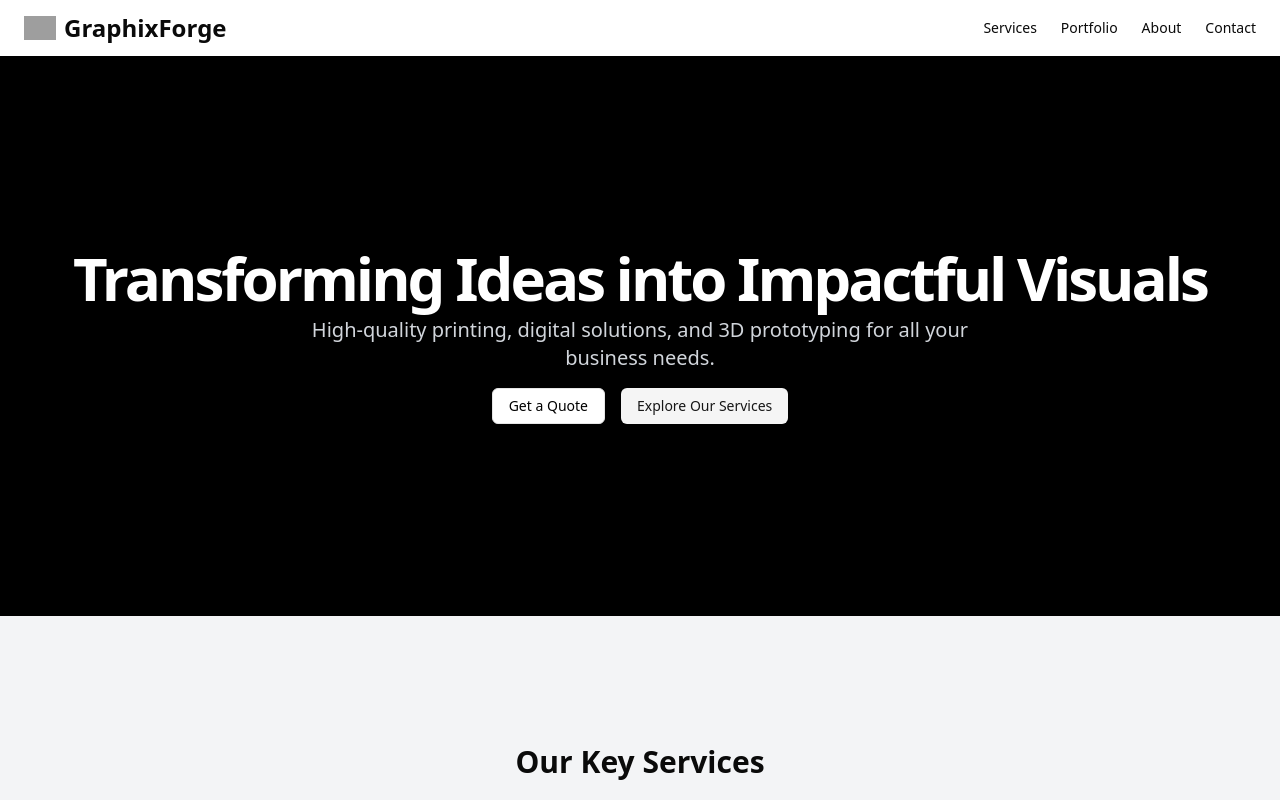
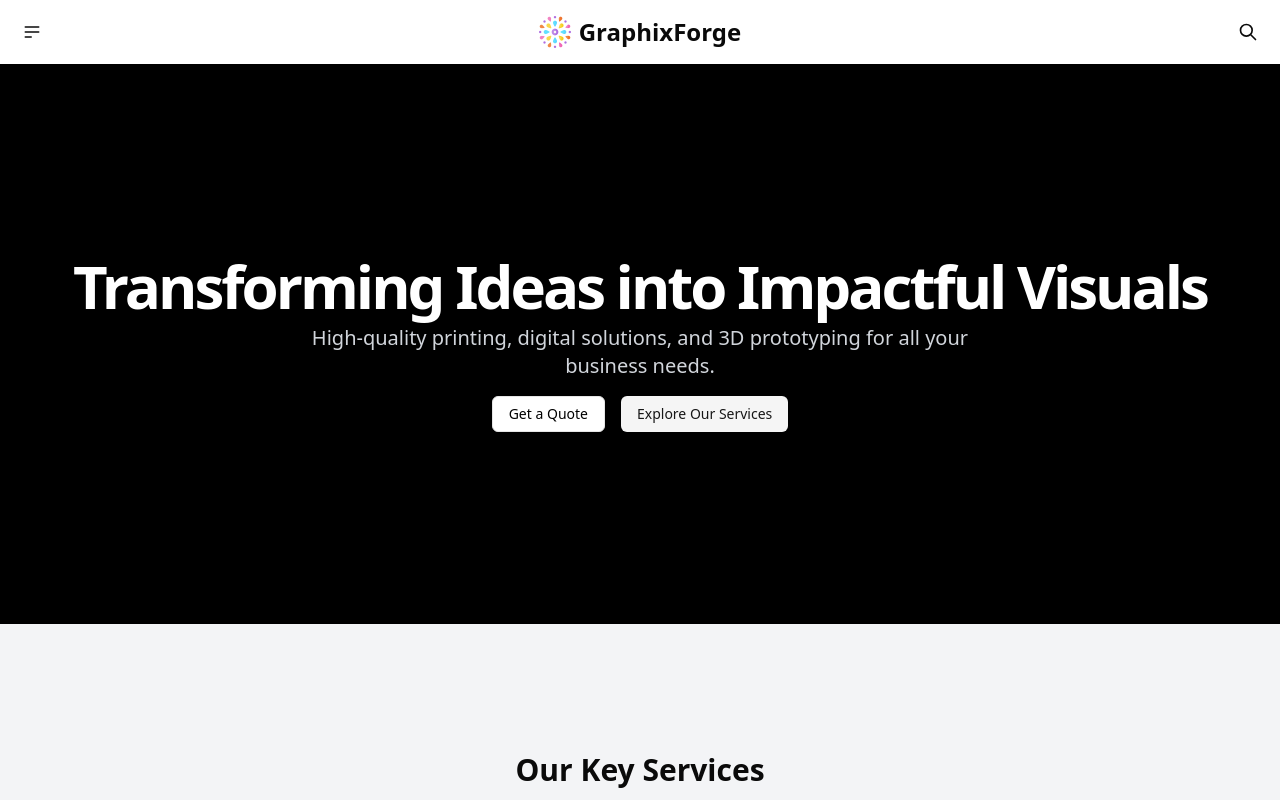
Before and after one commit to reazs/graphixforge, a Next.js app: page / in a window 1280 px wide. Shown: the top 800 px of the page. Built offline with nearby package versions, Linux system fonts and the light colour scheme; grey boxes are pictures that could not be loaded.

Commit message:
added navbar and updated logo brand

```diff
--- a/app/(root)/(landing)/page.tsx
+++ b/app/(root)/(landing)/page.tsx
@@ -21,47 +21,9 @@
 } from "@/components/landingPageSecitons";
 import Footer from "@/components/shared/Footer";
 
-
 export default function GraphixForgeLandingPage() {
   return (
     <div className="flex flex-col min-h-screen ">
-      <header className="px-4 lg:px-6 h-14 flex items-center ">
-        <Link className="flex items-center justify-center " href="#">
-          <Image
-            src="/placeholder.svg"
-            alt="GraphixForge Logo"
-            width={32}
-            height={32}
-          />
-          <span className="ml-2 text-2xl font-bold">GraphixForge</span>
-        </Link>
-        <nav className="ml-auto flex gap-4 sm:gap-6">
-          <Link
-            className="text-sm font-medium hover:underline underline-offset-4"
-            href="#"
-          >
-            Services
-          </Link>
-          <Link
-            className="text-sm font-medium hover:underline underline-offset-4"
-            href="#"
-          >
-            Portfolio
-          </Link>
-          <Link
-            className="text-sm font-medium hover:underline underline-offset-4"
-            href="#"
-          >
-            About
-          </Link>
-          <Link
-            className="text-sm font-medium hover:underline underline-offset-4"
-            href="#"
-          >
-            Contact
-          </Link>
-        </nav>
-      </header>
       <main className="flex-1 ">
         <HeroSection />
         <ServicesSection />
--- a/app/layout.tsx
+++ b/app/layout.tsx
@@ -1,6 +1,7 @@
 import type { Metadata } from "next";
 import localFont from "next/font/local";
 import "./globals.css";
+import Navbar from "@/components/shared/Navbar";
 
 const geistSans = localFont({
   src: "./fonts/GeistVF.woff",
@@ -28,6 +29,7 @@
       <body
         className={`${geistSans.variable} ${geistMono.variable} antialiased`}
       >
+        <Navbar />
         {children}
       </body>
     </html>
--- /dev/null
+++ b/components/shared/LogoBrand.tsx
@@ -0,0 +1,19 @@
+import Image from "next/image";
+import Link from "next/link";
+import React from "react";
+
+const LogoBrand = () => {
+  return (
+    <Link className="flex items-center justify-center " href="/">
+      <Image
+        src="/graphixforge-logo.png"
+        alt="GraphixForge Logo"
+        width={32}
+        height={32}
+      />
+      <span className="ml-2 text-2xl font-bold">GraphixForge</span>
+    </Link>
+  );
+};
+
+export default LogoBrand;
--- a/components/shared/Navbar.tsx
+++ b/components/shared/Navbar.tsx
@@ -1,9 +1,75 @@
-import React from 'react'
+import Image from "next/image";
+import Link from "next/link";
+import React from "react";
 
 const Navbar = () => {
   return (
-    <div>Navbar</div>
-  )
-}
+    <div className="navbar bg-base-100">
+      <div className="navbar-start">
+        <div className="dropdown">
+          <div tabIndex={0} role="button" className="btn btn-ghost btn-circle">
+            <svg
+              xmlns="http://www.w3.org/2000/svg"
+              className="h-5 w-5"
+              fill="none"
+              viewBox="0 0 24 24"
+              stroke="currentColor"
+            >
+              <path
+                strokeLinecap="round"
+                strokeLinejoin="round"
+                strokeWidth="2"
+                d="M4 6h16M4 12h16M4 18h7"
+              />
+            </svg>
+          </div>
+          <ul
+            tabIndex={0}
+            className="menu menu-sm dropdown-content bg-base-100 rounded-box z-[1] mt-3 w-52 p-2 shadow"
+          >
+            <li>
+              <a href="/">Homepage</a>
+            </li>
+            <li>
+              <a href="/portfolio">Portfolio</a>
+            </li>
+            <li>
+              <a href="/about">About</a>
+            </li>
+          </ul>
+        </div>
+      </div>
+      <div className="navbar-center">
+        <Link className="flex items-center justify-center " href="#">
+          <Image
+            src="/graphixforge-logo.png"
+            alt="GraphixForge Logo"
+            width={32}
+            height={32}
+          />
+          <span className="ml-2 text-2xl font-bold">GraphixForge</span>
+        </Link>
+      </div>
+      <div className="navbar-end">
+        <button className="btn btn-ghost btn-circle">
+          <svg
+            xmlns="http://www.w3.org/2000/svg"
+            className="h-5 w-5"
+            fill="none"
+            viewBox="0 0 24 24"
+            stroke="currentColor"
+          >
+            <path
+              strokeLinecap="round"
+              strokeLinejoin="round"
+              strokeWidth="2"
+              d="M21 21l-6-6m2-5a7 7 0 11-14 0 7 7 0 0114 0z"
+            />
+          </svg>
+        </button>
+      </div>
+    </div>
+  );
+};
 
-export default Navbar
+export default Navbar;
--- a/package.json
+++ b/package.json
@@ -27,6 +27,7 @@
     "@types/node": "^20",
     "@types/react": "^18",
     "@types/react-dom": "^18",
+    "daisyui": "^4.12.14",
     "postcss": "^8",
     "tailwindcss": "^3.4.1",
     "typescript": "^5"
--- a/tailwind.config.ts
+++ b/tailwind.config.ts
@@ -10,54 +10,54 @@
   theme: {
     extend: {
       colors: {
-  			background: 'hsl(var(--background))',
-  			foreground: 'hsl(var(--foreground))',
+        background: "hsl(var(--background))",
+        foreground: "hsl(var(--foreground))",
         card: {
-  				DEFAULT: 'hsl(var(--card))',
-  				foreground: 'hsl(var(--card-foreground))'
+          DEFAULT: "hsl(var(--card))",
+          foreground: "hsl(var(--card-foreground))",
         },
         popover: {
-  				DEFAULT: 'hsl(var(--popover))',
-  				foreground: 'hsl(var(--popover-foreground))'
+          DEFAULT: "hsl(var(--popover))",
+          foreground: "hsl(var(--popover-foreground))",
         },
         primary: {
-  				DEFAULT: 'hsl(var(--primary))',
-  				foreground: 'hsl(var(--primary-foreground))'
+          DEFAULT: "hsl(var(--primary))",
+          foreground: "hsl(var(--primary-foreground))",
         },
         secondary: {
-  				DEFAULT: 'hsl(var(--secondary))',
-  				foreground: 'hsl(var(--secondary-foreground))'
+          DEFAULT: "hsl(var(--secondary))",
+          foreground: "hsl(var(--secondary-foreground))",
         },
         muted: {
-  				DEFAULT: 'hsl(var(--muted))',
-  				foreground: 'hsl(var(--muted-foreground))'
+          DEFAULT: "hsl(var(--muted))",
+          foreground: "hsl(var(--muted-foreground))",
         },
         accent: {
-  				DEFAULT: 'hsl(var(--accent))',
-  				foreground: 'hsl(var(--accent-foreground))'
+          DEFAULT: "hsl(var(--accent))",
+          foreground: "hsl(var(--accent-foreground))",
         },
         destructive: {
-  				DEFAULT: 'hsl(var(--destructive))',
-  				foreground: 'hsl(var(--destructive-foreground))'
+          DEFAULT: "hsl(var(--destructive))",
+          foreground: "hsl(var(--destructive-foreground))",
         },
-  			border: 'hsl(var(--border))',
-  			input: 'hsl(var(--input))',
-  			ring: 'hsl(var(--ring))',
+        border: "hsl(var(--border))",
+        input: "hsl(var(--input))",
+        ring: "hsl(var(--ring))",
         chart: {
-  				'1': 'hsl(var(--chart-1))',
-  				'2': 'hsl(var(--chart-2))',
-  				'3': 'hsl(var(--chart-3))',
-  				'4': 'hsl(var(--chart-4))',
-  				'5': 'hsl(var(--chart-5))'
-  			}
+          "1": "hsl(var(--chart-1))",
+          "2": "hsl(var(--chart-2))",
+          "3": "hsl(var(--chart-3))",
+          "4": "hsl(var(--chart-4))",
+          "5": "hsl(var(--chart-5))",
+        },
       },
       borderRadius: {
-  			lg: 'var(--radius)',
-  			md: 'calc(var(--radius) - 2px)',
-  			sm: 'calc(var(--radius) - 4px)'
-  		}
-  	}
+        lg: "var(--radius)",
+        md: "calc(var(--radius) - 2px)",
+        sm: "calc(var(--radius) - 4px)",
       },
-  plugins: [require("tailwindcss-animate")],
+    },
+  },
+  plugins: [require("tailwindcss-animate"), require("daisyui")],
 };
 export default config;
```
Also changed, not shown: public/graphixforge-logo.png (added), 1 other file (tests, documents, lock files or other folders). Lines whose indentation alone changed are shown as unchanged.
